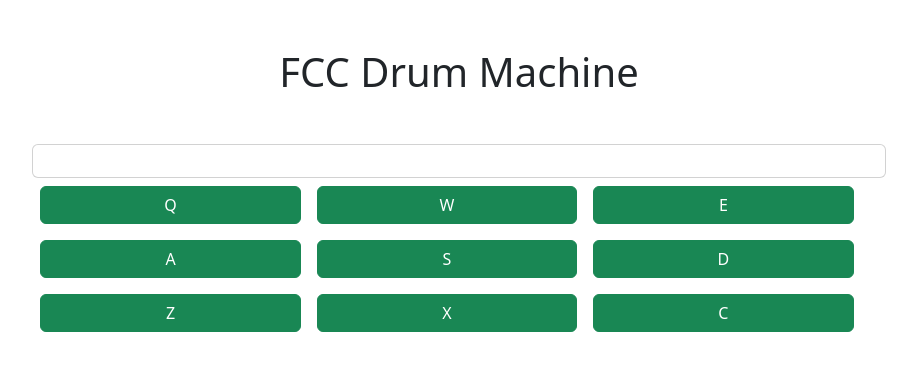
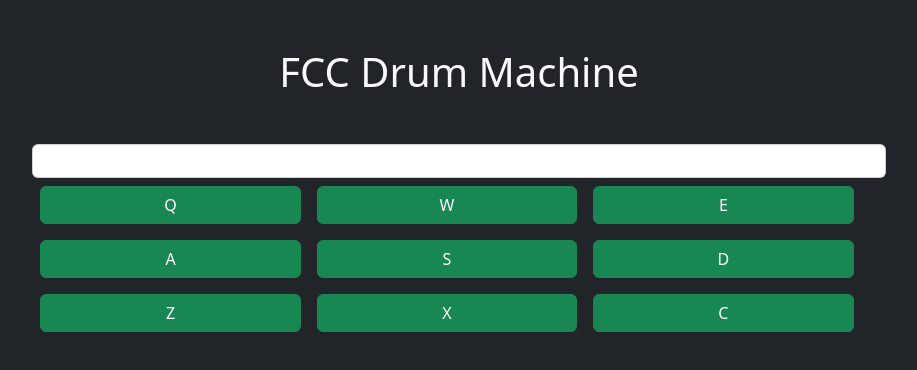
Before and after one commit to Ritoban-Goswami/FCC-Drum-Machine, a plain HTML site: page index.html in a window 1280 px wide. Shown: the whole page, without its empty margins (181-1098 px from the left). Drawn offline with nearby package versions, Linux system fonts and the light colour scheme.

Commit message:
changed color

```diff
--- a/index.html
+++ b/index.html
@@ -11,9 +11,9 @@
     <title>FCC Drum Machine</title>
 </head>
 
-<body>
+<body class=" bg-dark">
     <div class="container-fluid" id="drum-machine">
-        <h1 class="text-center my-5">FCC Drum Machine</h1>
+        <h1 class="text-center my-5 text-light">FCC Drum Machine</h1>
         <div class="row d-flex justify-content-center align-items-center">
             <div class="col-8">
                 <div class="row">
```
